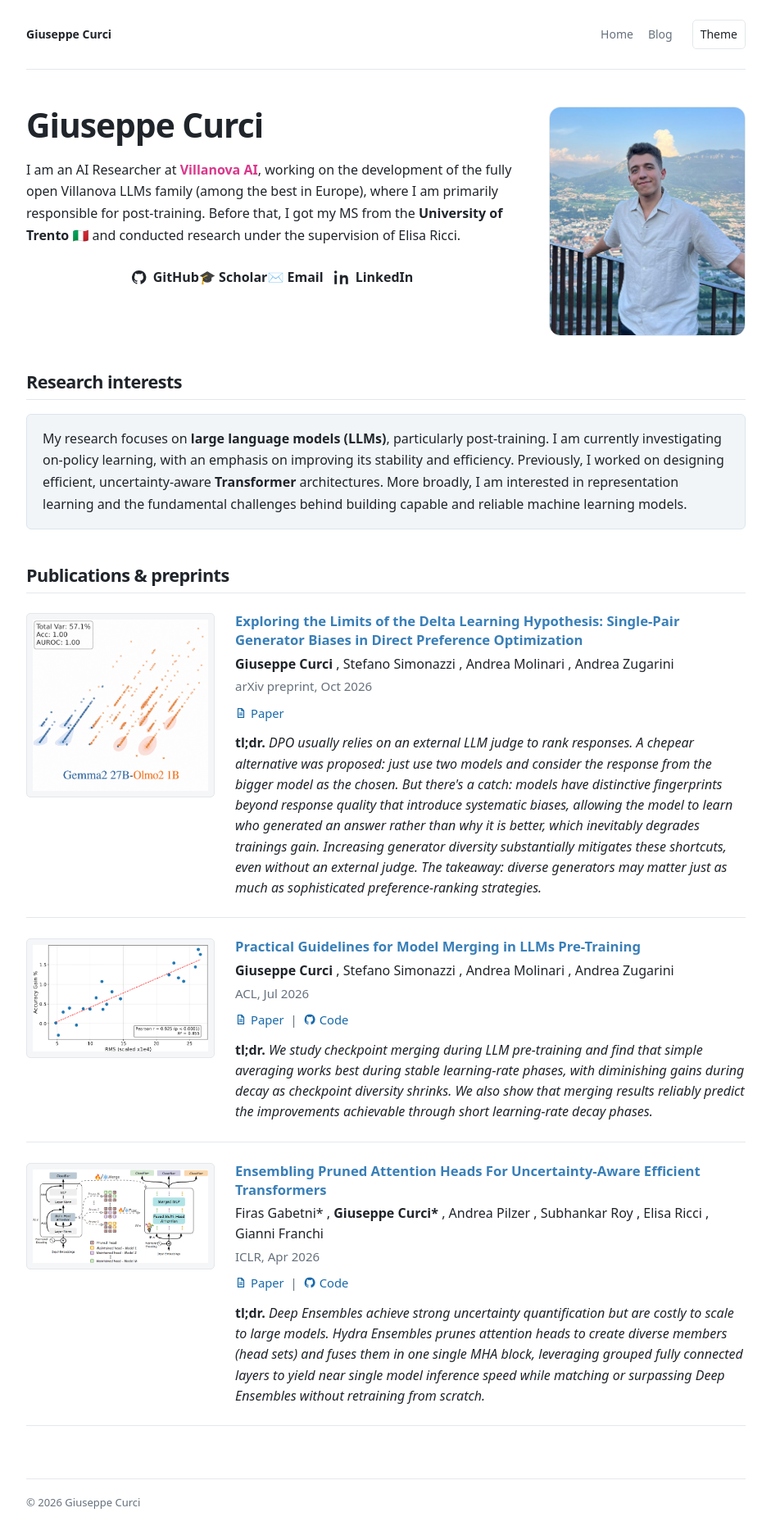
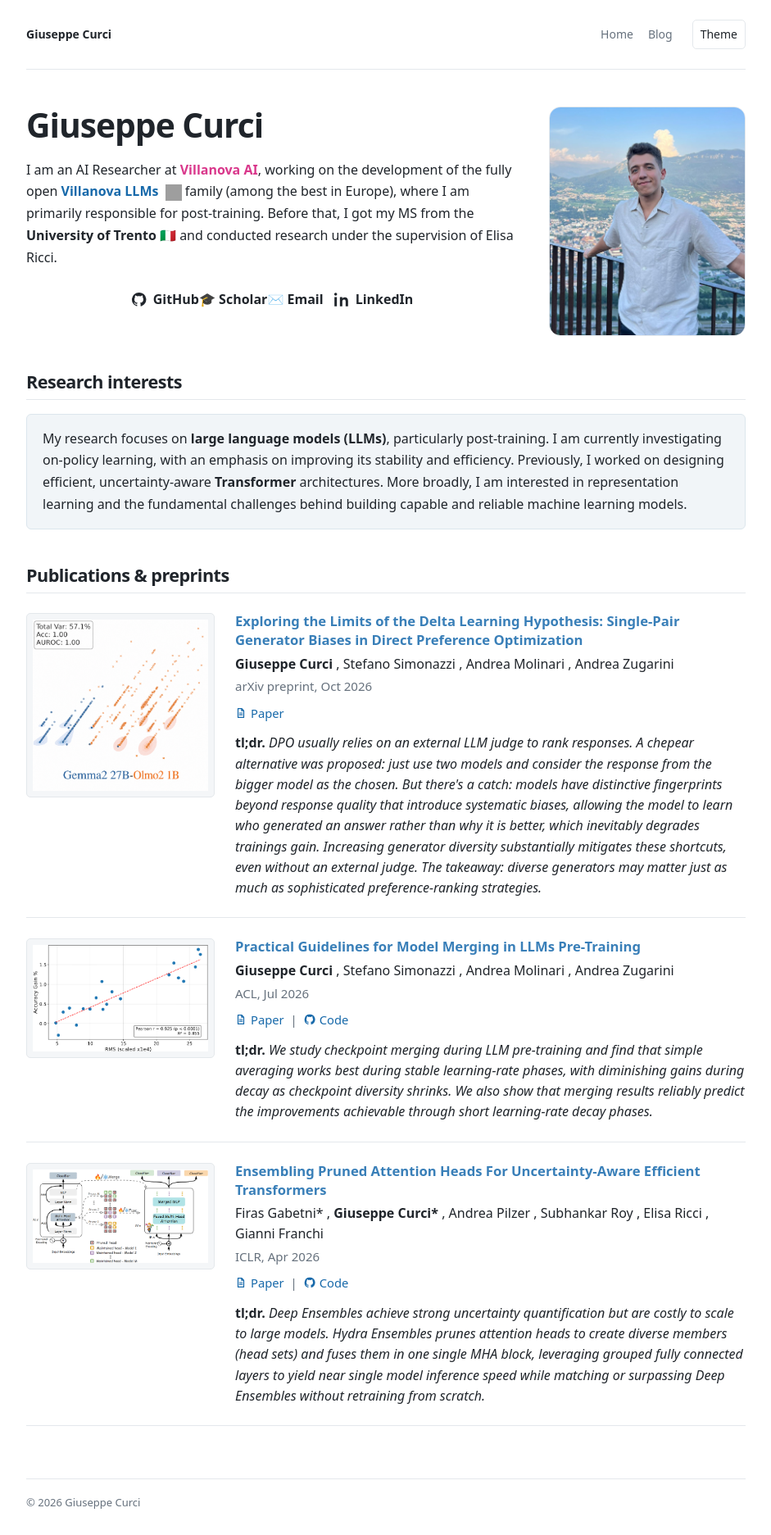
Before and after one commit to giuseppecurci/giuseppecurci.github.io, a Jekyll site: the page built from index.md, in a window 1280 px wide. Shown: the whole page at 82% size, without its empty margins (169-1110 px from the left). Built offline with Jekyll 4.4.1, drawn with Linux system fonts in a browser that asks for light colours; part of the change alters nothing that is shown; grey boxes are pictures that could not be loaded.

Commit message:
minor villa LLMs hyperlink

```diff
--- a/index.md
+++ b/index.md
@@ -7,13 +7,25 @@ title: Home
   <div class="intro-copy">
     <h1>Giuseppe Curci</h1>
     <p>
-      I am an AI Researcher at <strong style="color: #d9378b;">Villanova AI</strong>, working on the development
-      of the fully open Villanova LLMs family (among the best in Europe), where I am primarily responsible for post-training.
-      <a href="https://huggingface.co/collections/VillanovaAI/villanova2"
-         target="_blank" rel="noopener noreferrer"
-         aria-label="Villanova AI Hugging Face collection">
-        <i class="fa-solid fa-face-smile"></i>
+      I am an AI Researcher at <strong style="color: #d9378b;">Villanova AI</strong>,
+      working on the development of the fully open
+      <a
+        href="https://huggingface.co/collections/VillanovaAI/villanova2"
+        target="_blank"
+        rel="noopener noreferrer"
+        aria-label="Villanova LLMs Hugging Face collection"
+      >
+        <strong>Villanova LLMs</strong>
+        <img
+          src="https://huggingface.co/front/assets/huggingface_logo-noborder.svg"
+          alt="Hugging Face"
+          width="20"
+          height="20"
+          style="vertical-align: middle; margin-left: 4px;"
+        />
       </a>
+      family (among the best in Europe), where I am primarily responsible for post-training.
+
       Before that, I got my MS from the <strong>University of Trento</strong> 🇮🇹
       and conducted research under the supervision of Elisa Ricci.
     </p>
```
